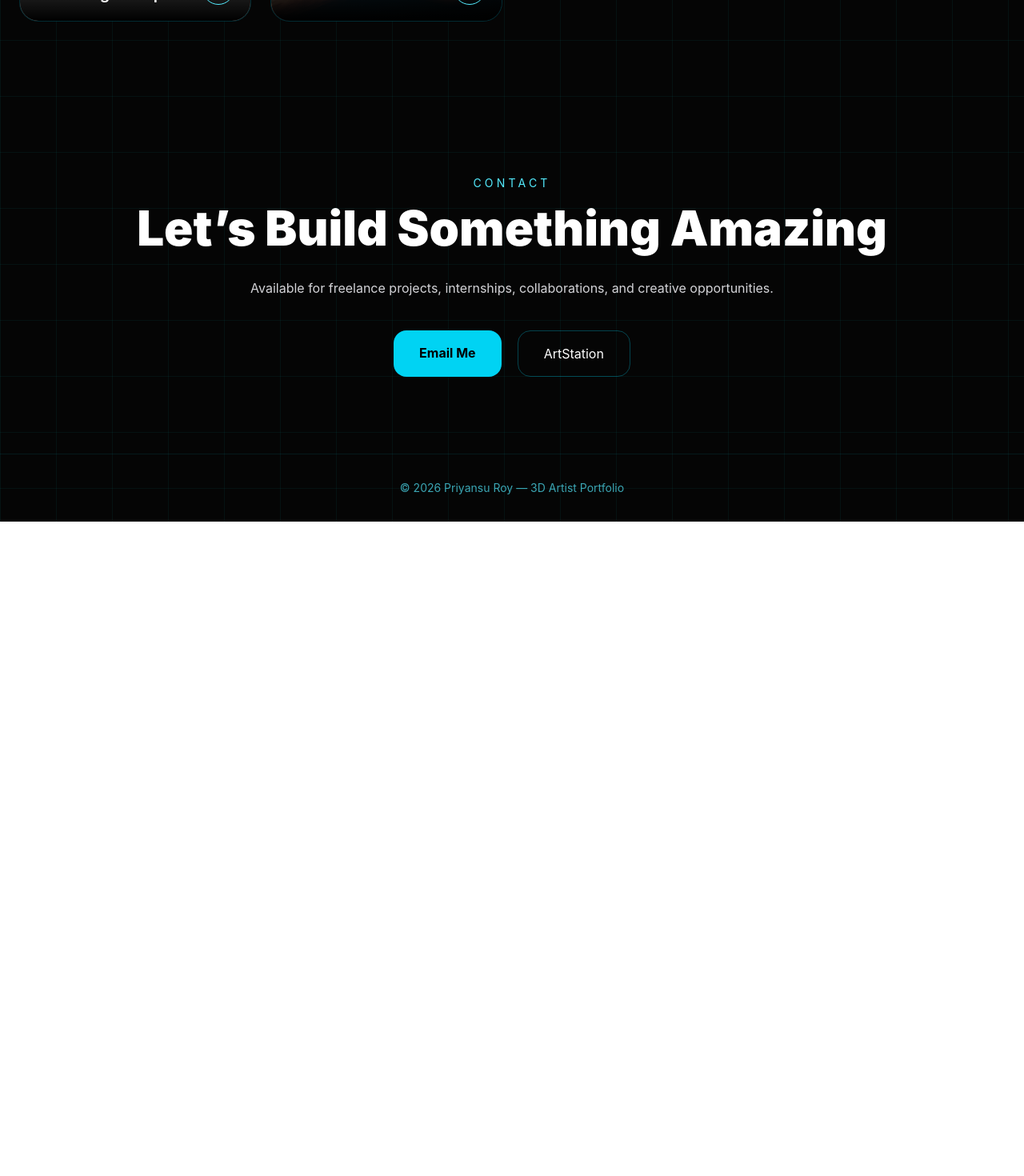
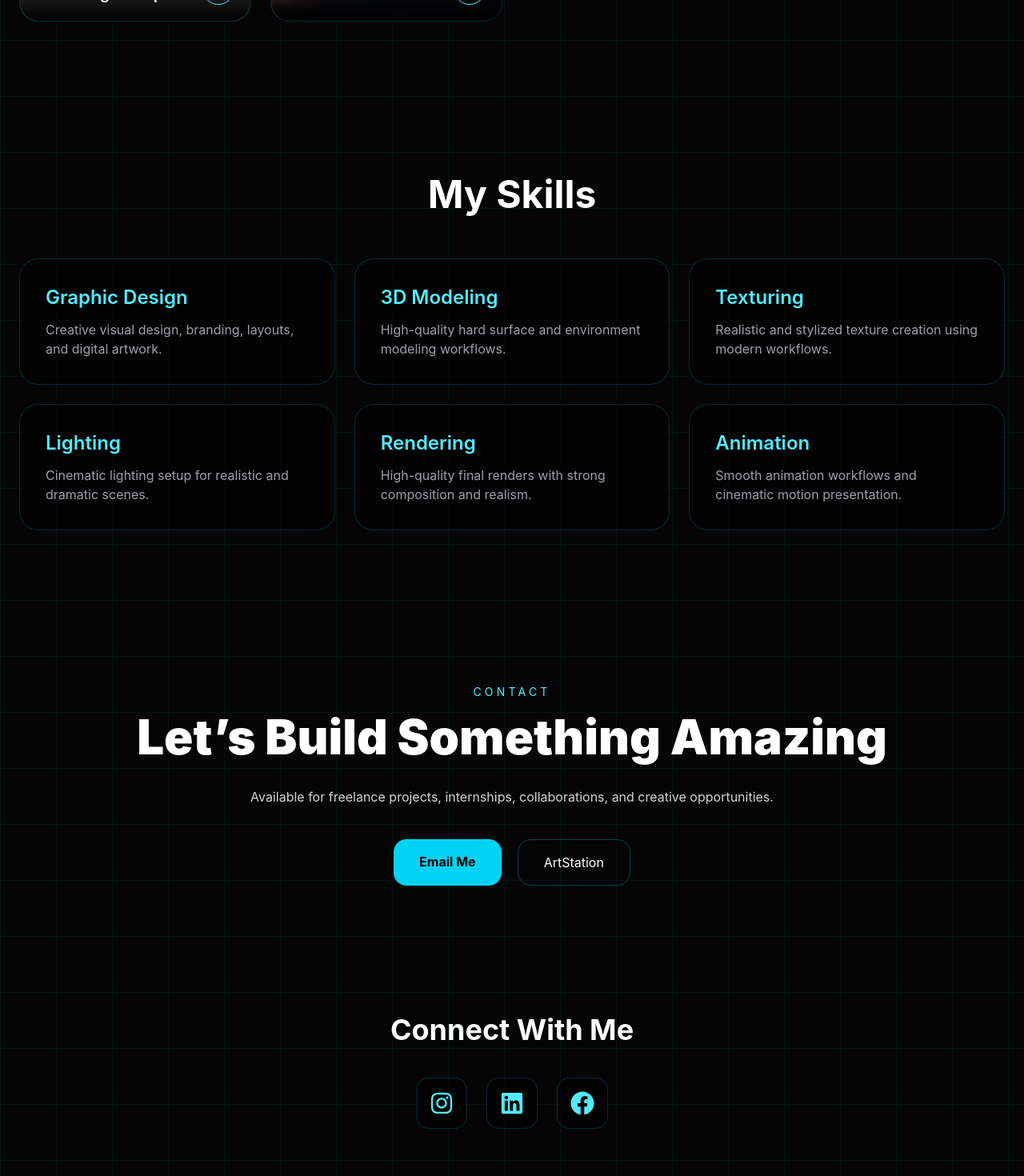
Before and after one commit to priyansuroy2005-max/portfolio, a React app: page / in a window 1280 px wide. Shown: the part 1420-2890 px from the top of the page at 80% size. Before the commit the page ends 2072 px from the top, so only its background shows below. Built offline with nearby package versions, Linux system fonts and the light colour scheme; grey boxes are pictures that could not be loaded; the HTML template or start-up script is replaced by a standard one.

Commit message:
added reveal animation

```diff
--- a/package.json
+++ b/package.json
@@ -12,7 +12,8 @@
   "dependencies": {
     "framer-motion": "^12.40.0",
     "react": "^19.2.6",
-    "react-dom": "^19.2.6"
+    "react-dom": "^19.2.6",
+    "react-icons": "^5.6.0"
   },
   "devDependencies": {
     "@eslint/js": "^10.0.1",
--- a/src/App.jsx
+++ b/src/App.jsx
@@ -1,5 +1,9 @@
 import { useEffect, useState } from "react";
-import { motion } from "framer-motion";
+import {
+  FaInstagram,
+  FaLinkedin,
+  FaFacebook,
+} from "react-icons/fa";
 
 export default function PortfolioWebsite() {
   const [loading, setLoading] = useState(true);
@@ -14,31 +18,37 @@ export default function PortfolioWebsite() {
       title: "Rolex Daytona",
       category: "Product Design",
       image: "/rolex.jpg",
+      link: "https://www.artstation.com/artwork/mAJnYv",
     },
     {
       title: "Vintage Study Room",
       category: "Game Environment Art",
       image: "/interior.jpg",
+      link: "https://www.artstation.com/artwork/8BYyvw",
     },
     {
       title: "Forgotten Signal",
       category: "Game Props Design",
       image: "/traffic.jpg",
+      link: "https://www.artstation.com/artwork/8B0A0O",
     },
     {
       title: "The Curious Bot",
       category: "Character Design",
       image: "/robot.jpg",
+      link: "https://www.artstation.com/artwork/Bk0A0A",
     },
     {
       title: "Old Village Shop",
       category: "Game Environment Art",
       image: "/shop.jpg",
+      link: "https://www.artstation.com/artwork/oJY1Zq",
     },
     {
       title: "Event Horizon",
       category: "VFX Stuff",
       image: "/blackhole.jpg",
+      link: "https://www.artstation.com/artwork/AZxnJN",
     },
   ];
 
@@ -58,14 +68,9 @@ export default function PortfolioWebsite() {
             </div>
           </div>
 
-          <motion.h1
-  initial={{ opacity: 0, y: 100 }}
-  animate={{ opacity: 1, y: 0 }}
-  transition={{ duration: 1 }}
-  className="text-6xl md:text-7xl font-black leading-tight mb-6"
->
-  PRIYANSU
-</motion.h1>
+          <h1 className="text-6xl md:text-7xl font-black leading-tight mb-6">
+            PRIYANSU
+            </h1>
 
           <p className="mt-5 text-cyan-300/70 uppercase tracking-[0.4em] text-sm">
             Loading Portfolio Experience
@@ -76,7 +81,7 @@ export default function PortfolioWebsite() {
   }
 
   return (
-    <div className="min-h-screen bg-[#050505] text-white overflow-hidden relative font-sans">
+    <div className="min-h-screen bg-[#050505] text-white overflow-hidden relative font-sans animate-[revealPage_1.4s_ease]">
       <div className="absolute inset-0 bg-[linear-gradient(rgba(0,255,255,0.05)_1px,transparent_1px),linear-gradient(90deg,rgba(0,255,255,0.05)_1px,transparent_1px)] bg-[size:70px_70px]"></div>
 
       <nav className="sticky top-0 z-50 backdrop-blur-xl bg-black/40 border-b border-cyan-400/10">
@@ -153,7 +158,7 @@ export default function PortfolioWebsite() {
           {projects.map((project) => (
             <a
               key={project.title}
-              href="https://www.artstation.com/priyansuroy1"
+              href={project.link}
               target="_blank"
               rel="noopener noreferrer"
               className="group relative overflow-hidden rounded-3xl border border-cyan-400/20 bg-black/60 hover:scale-105 hover:-translate-y-3 hover:shadow-[0_0_40px_rgba(34,211,238,0.35)] transition-all duration-500 cursor-pointer block"
@@ -182,6 +187,72 @@ export default function PortfolioWebsite() {
           ))}
         </div>
       </section>
+      <section
+  id="skills"
+  className="relative z-10 max-w-7xl mx-auto px-6 py-24"
+>
+  <h2 className="text-center text-5xl font-bold mb-14">
+    My Skills
+  </h2>
+
+  <div className="grid md:grid-cols-2 lg:grid-cols-3 gap-6">
+
+    <div className="p-8 rounded-3xl border border-cyan-400/20 bg-black/60 hover:scale-105 hover:-translate-y-2 hover:shadow-[0_0_35px_rgba(34,211,238,0.35)] transition-all duration-500">
+      <h3 className="text-2xl font-semibold text-cyan-300 mb-3">
+        Graphic Design
+      </h3>
+      <p className="text-zinc-400">
+        Creative visual design, branding, layouts, and digital artwork.
+      </p>
+    </div>
+
+    <div className="p-8 rounded-3xl border border-cyan-400/20 bg-black/60 hover:scale-105 hover:-translate-y-2 hover:shadow-[0_0_35px_rgba(34,211,238,0.35)] transition-all duration-500">
+      <h3 className="text-2xl font-semibold text-cyan-300 mb-3">
+        3D Modeling
+      </h3>
+      <p className="text-zinc-400">
+        High-quality hard surface and environment modeling workflows.
+      </p>
+    </div>
+
+    <div className="p-8 rounded-3xl border border-cyan-400/20 bg-black/60 hover:scale-105 hover:-translate-y-2 hover:shadow-[0_0_35px_rgba(34,211,238,0.35)] transition-all duration-500">
+      <h3 className="text-2xl font-semibold text-cyan-300 mb-3">
+        Texturing
+      </h3>
+      <p className="text-zinc-400">
+        Realistic and stylized texture creation using modern workflows.
+      </p>
+    </div>
+
+    <div className="p-8 rounded-3xl border border-cyan-400/20 bg-black/60 hover:scale-105 hover:-translate-y-2 hover:shadow-[0_0_35px_rgba(34,211,238,0.35)] transition-all duration-500">
+      <h3 className="text-2xl font-semibold text-cyan-300 mb-3">
+        Lighting
+      </h3>
+      <p className="text-zinc-400">
+        Cinematic lighting setup for realistic and dramatic scenes.
+      </p>
+    </div>
+
+    <div className="p-8 rounded-3xl border border-cyan-400/20 bg-black/60 hover:scale-105 hover:-translate-y-2 hover:shadow-[0_0_35px_rgba(34,211,238,0.35)] transition-all duration-500">
+      <h3 className="text-2xl font-semibold text-cyan-300 mb-3">
+        Rendering
+      </h3>
+      <p className="text-zinc-400">
+        High-quality final renders with strong composition and realism.
+      </p>
+    </div>
+
+    <div className="p-8 rounded-3xl border border-cyan-400/20 bg-black/60 hover:scale-105 hover:-translate-y-2 hover:shadow-[0_0_35px_rgba(34,211,238,0.35)] transition-all duration-500">
+      <h3 className="text-2xl font-semibold text-cyan-300 mb-3">
+        Animation
+      </h3>
+      <p className="text-zinc-400">
+        Smooth animation workflows and cinematic motion presentation.
+      </p>
+    </div>
+
+  </div>
+</section>
 
       <section id="contact" className="relative z-10 max-w-5xl mx-auto px-6 py-24 text-center">
         <p className="uppercase tracking-[0.3em] text-cyan-300 text-sm mb-4">
@@ -214,6 +285,44 @@ export default function PortfolioWebsite() {
           </a>
         </div>
       </section>
+      <section className="relative z-10 py-16 text-center">
+
+  <h2 className="text-4xl font-bold mb-10">
+    Connect With Me
+  </h2>
+
+  <div className="flex justify-center gap-6 flex-wrap">
+
+    <a
+      href="https://www.instagram.com/world_of_vertex?igsh=MTM4NzAyNDZpMnp5ZA=="
+      target="_blank"
+      rel="noopener noreferrer"
+      className="w-16 h-16 rounded-2xl border border-cyan-400/20 bg-black/60 flex items-center justify-center text-3xl text-cyan-300 hover:bg-cyan-300 hover:text-black hover:scale-110 hover:-translate-y-2 hover:shadow-[0_0_35px_rgba(34,211,238,0.5)] transition-all duration-500"
+    >
+      <FaInstagram />
+    </a>
+
+    <a
+      href="https://www.linkedin.com/in/priyansu-roy-3a4171285/"
+      target="_blank"
+      rel="noopener noreferrer"
+      className="w-16 h-16 rounded-2xl border border-cyan-400/20 bg-black/60 flex items-center justify-center text-3xl text-cyan-300 hover:bg-cyan-300 hover:text-black hover:scale-110 hover:-translate-y-2 hover:shadow-[0_0_35px_rgba(34,211,238,0.5)] transition-all duration-500"
+    >
+      <FaLinkedin />
+    </a>
+
+    <a
+      href="https://www.facebook.com/share/1HYJPayPmt/"
+      target="_blank"
+      rel="noopener noreferrer"
+      className="w-16 h-16 rounded-2xl border border-cyan-400/20 bg-black/60 flex items-center justify-center text-3xl text-cyan-300 hover:bg-cyan-300 hover:text-black hover:scale-110 hover:-translate-y-2 hover:shadow-[0_0_35px_rgba(34,211,238,0.5)] transition-all duration-500"
+    >
+      <FaFacebook />
+    </a>
+
+  </div>
+
+</section>
 
       <footer className="border-t border-cyan-400/10 py-8 text-center text-cyan-300/70 text-sm">
         © 2026 Priyansu Roy — 3D Artist Portfolio
--- a/src/index.css
+++ b/src/index.css
@@ -1 +1,14 @@
 @import "tailwindcss";
+@keyframes revealPage {
+  from {
+    opacity: 0;
+    transform: translateY(40px);
+    filter: blur(10px);
+  }
+
+  to {
+    opacity: 1;
+    transform: translateY(0);
+    filter: blur(0);
+  }
+}
```
Also changed, not shown: 1 other file (tests, documents, lock files or other folders).
